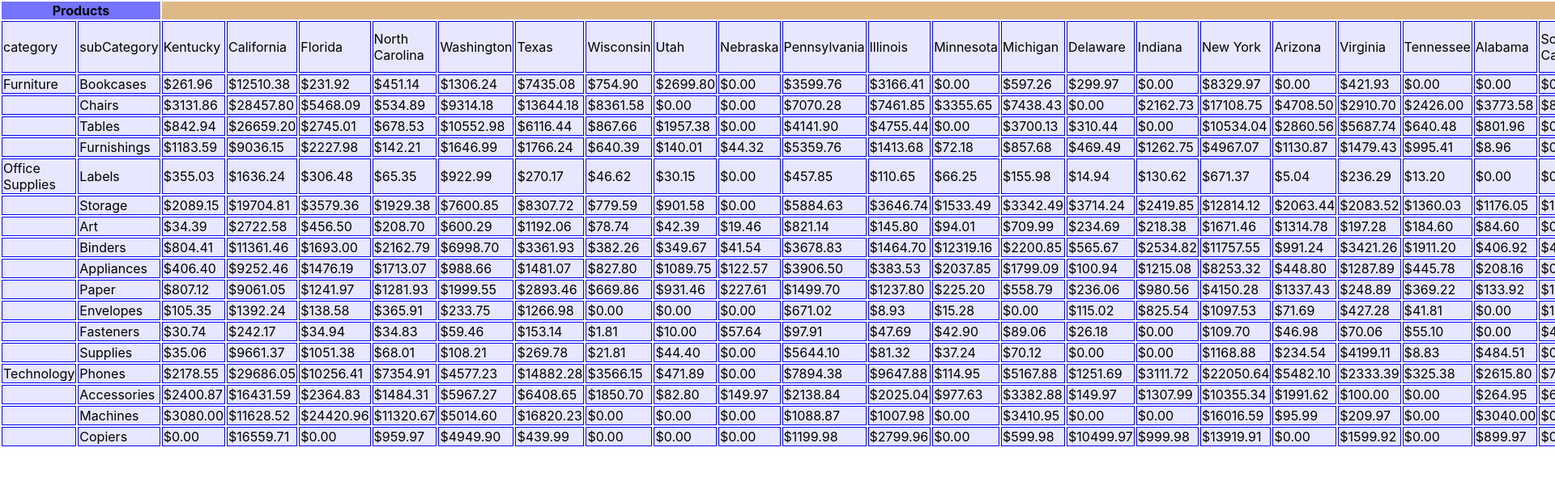
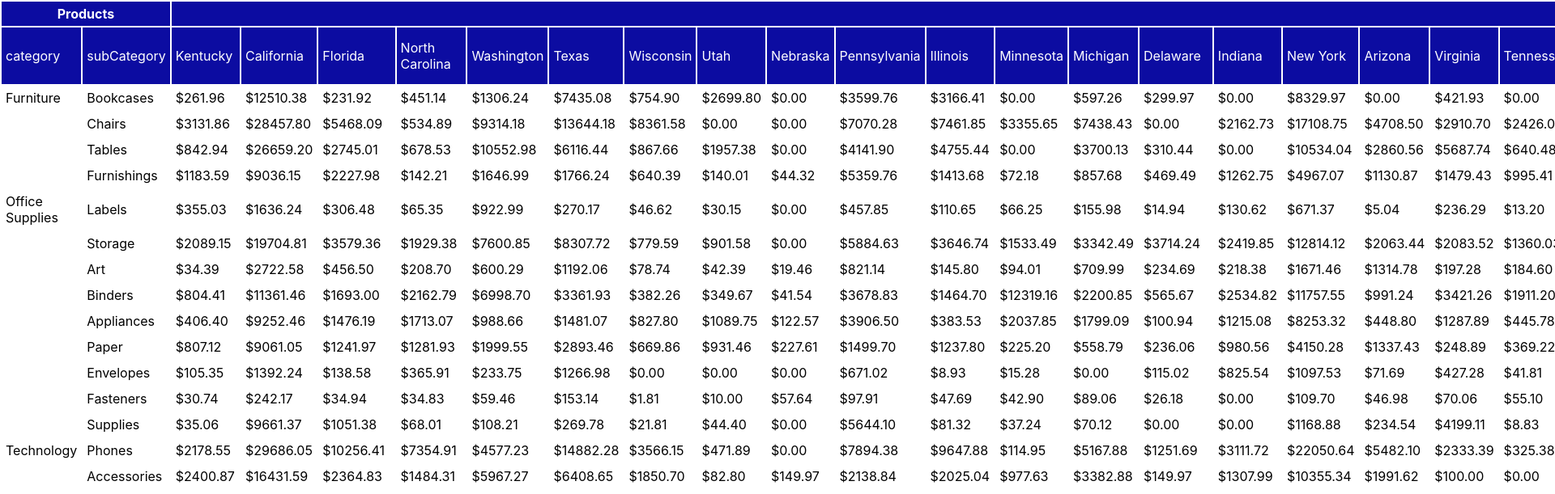
Before and after one commit to 7CelticNinja7/pivot-table, a React (Create React App) app: page / in a window 1280 px wide. Shown: the top 611 px of the page at 81% size, 1920 px wide, since content can reach past the window. Built offline with nearby package versions, Linux system fonts and the light colour scheme.

Commit message:
formatting

```diff
--- a/src/App.css
+++ b/src/App.css
@@ -1,132 +1,17 @@
-/* .pivotTable {
-  width: 100%;
-} */
-
-.productsHeader {
-  background-color: rgb(116, 116, 255);
-}
-
-.statesHeader {
-  background-color:burlywood;
-}
-
-table {
-  width: 100%;
-}
-
-tr {
-  border: 1px solid green;
-  background-color: purple;
-}
-
-td {
-  border: 1px solid rgb(0, 0, 255);
-  background-color: rgb(231, 231, 255);
-}
-
-.columnDimensionsColumn {
-  border: 1px solid rgb(0, 255, 0);
-  background-color: rgb(150, 230, 174);
-  display: grid;
-  grid-auto-flow: column;
-}
-
-/* .rowDimensionsHeader, .columnDimensionsHeader, .pivotTableHeader {
-  background-color: rgb(43, 43, 206);
-  color: white;
-}
-.rowDimensionsHeader {
-  grid-column-start: 1;
-  display: grid;
-  grid-auto-flow: column;
-}
-
-.columnDimensionsHeader {
-  grid-column-start: 2;
-  grid-column-end: 5;
-  display: grid;
-  grid-auto-flow: column;
-  background-color: blueviolet;
-}
-
-.headerItem {
-  background-color: pink;
-  margin-left: 10px;
-}
-
-.mainRowDimension, .subRowDimension {
-  margin-top: 5px;
-}
-
-.mainRowDimension {
-  font-weight: 700;
-}
-
-.subRowDimension {
-  grid-column-start: 2;
-}
-
-.subRowDimension > div {
-  margin-bottom: 5px;
-}
-
-.pivotTableHeader {
-  padding: 20px;
-  font-weight: 700;
-  text-align: center;
-  grid-column-start: 1;
-  grid-column-end: 5;
-  display: grid;
-  grid-template-columns: 1fr 48fr;
-  background-color: rgb(206, 43, 206);
+.productsHeader, .statesHeader, .subHeader {
+  background-color: rgb(12, 12, 161);
   color: white;
 }
 
-.columnDimensionsColumn {
-  background-color:red;
-  display: grid;
-  grid-row-start: 3;
-  grid-column-start: 2;
-  grid-column-end: 5;
+
+table {
+  /* border-collapse: collapse; */
 }
 
-.rowDimensionsColumn {
-  background-color: yellow;
-  grid-column-start: 1;
-  grid-column-end: 2;
-  display: grid;
-  grid-template-columns: repeat(2, 1fr);
-  grid-auto-flow: column;
+th, td {
+  padding: 5px;
 }
 
-.metricData {
-  margin-right: 10px;
-  background-color: blanchedalmond;
-  border: 1px solid black;
+th {
+  text-align: center;
 }
-
-.stateName {
-  margin-right: 10px;
-  background-color: brown;
-} */
-
-/* .pivotTableHeader {
-  padding: 20px;
-  font-weight: 700;
-  text-align: center;
-  grid-column-start: 1;
-  grid-column-end: 5;
-  display: grid;
-  grid-template-columns: 1fr 4fr;
-  background-color: rgb(206, 43, 206);
-  color: white;
-}
-
-div.table, div.tr, div.row-td, div.col-td {
-  border-width: 1px;
-  border-style: solid;
-}
-div.table {border-color: black; display: table; }
-div.tr {border-color: rgb(255, 0, 0); display: table-row; }
-div.row-td {border-color: rgb(0, 4, 255); display: table-cell; }
-div.col-td {border-color: rgb(136, 255, 0); display: table-cell} */
--- a/src/App.js
+++ b/src/App.js
@@ -3,8 +3,9 @@ import sales from "./UI Take Home Test - sales-orders.json";
 import PivotTable from './Components/PivotTable';
 
 function App() {
-  const rowDimensions = ["category", "subCategory"]
+  const rowDimensions = ["category", "subCategory"];
   console.log("🚀 ~ file: App.js:3 ~ sales:", sales)
+  debugger;
 
   const states = Array.from(new Set(sales.map(saleItem => {
     return saleItem.state;
--- a/src/Components/PivotTable.js
+++ b/src/Components/PivotTable.js
@@ -9,7 +9,7 @@ function PivotTable(props) {
                 <th colspan={props.States.length} className="statesHeader">States</th>
             </thead>
             <tbody>
-                <tr>
+                <tr className="subHeader">
                     { props.RowDimensions.map(dimension => { return <td>{dimension}</td> })}
                     { props.States.map(state => { return <td key={state}>{state}</td> })}
                 </tr>
```
